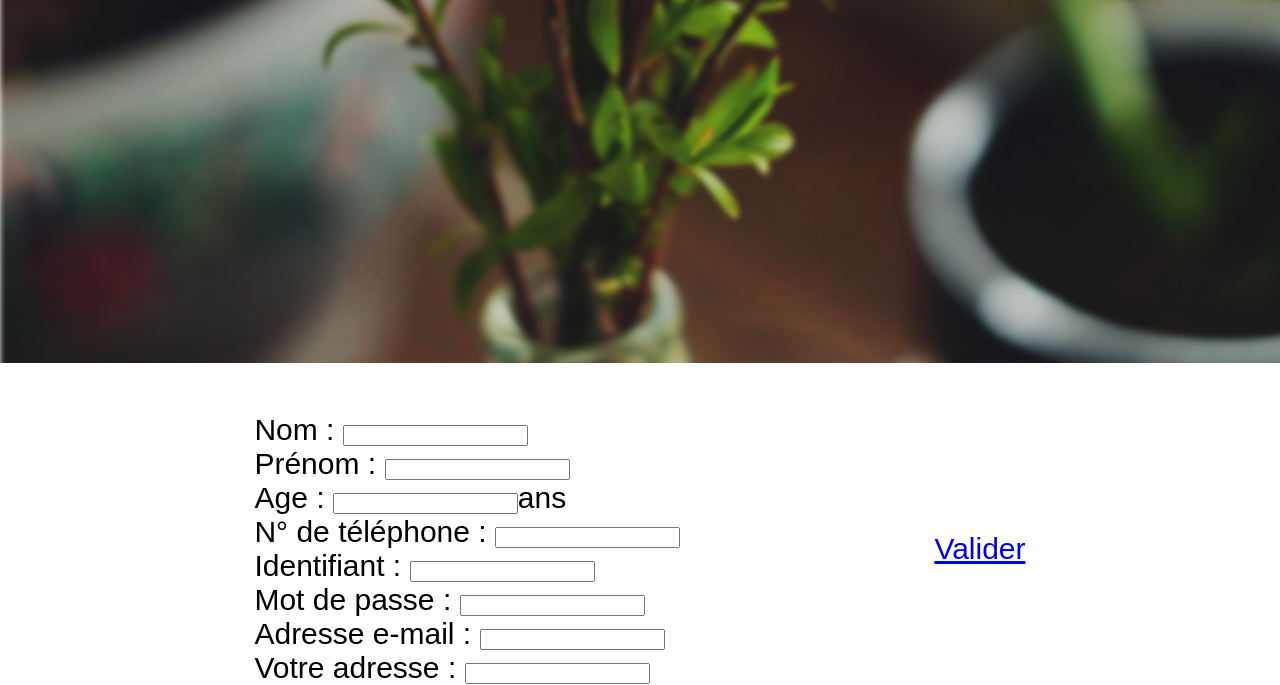
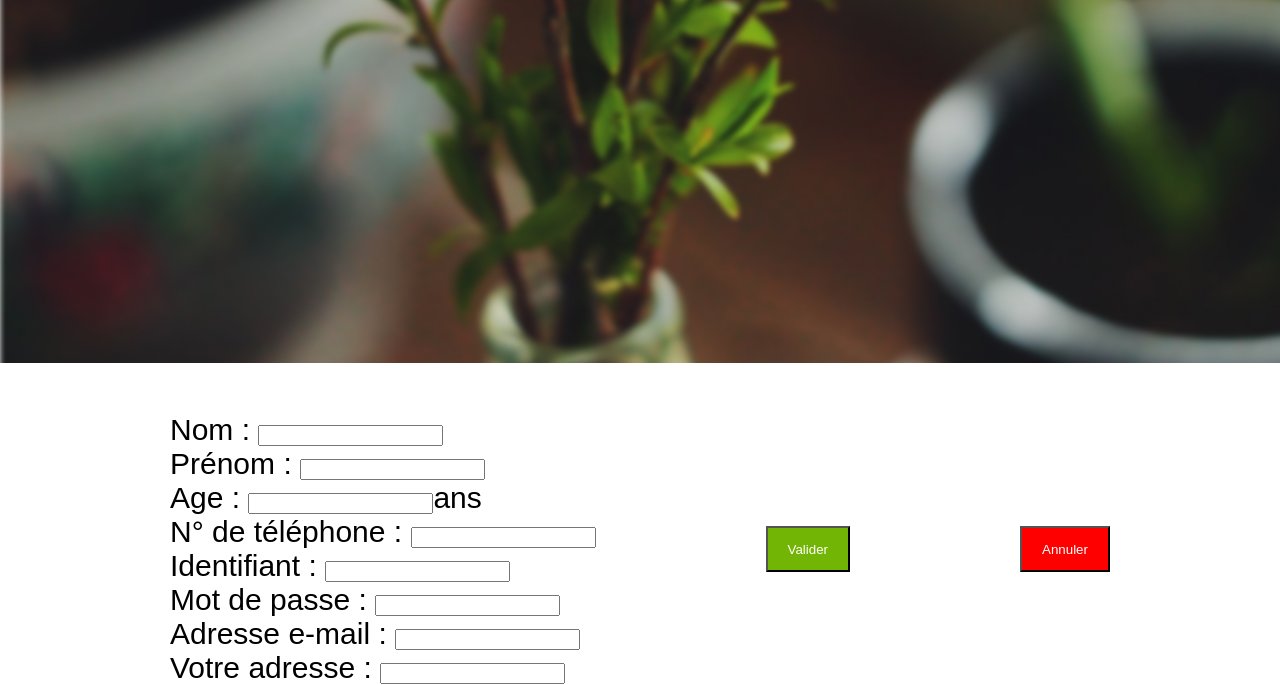
Before and after one commit to nathan42-dev/livraisondomicile, a plain HTML site: page index.html in a window 1280 px wide. Shown: the part 327-1012 px from the top of the page. Drawn offline with Linux system fonts and the light colour scheme.

Commit message:
Add files via upload

```diff
--- a/css/styles.css
+++ b/css/styles.css
@@ -51,3 +51,21 @@ section.top-page {
     margin-top: 50px;
 
 }
+
+.button {
+    background-color: #73b504;
+    color: white;
+    padding: 1em 1.5em;
+    position: relative;
+    text-decoration: none;
+    display: inline-block;
+}
+
+.button-annuler {
+    background-color: red;
+    color: white;
+    padding: 1em 1.5em;
+    position: relative;
+    text-decoration: none;
+    display: inline-block;
+}
--- a/index.html
+++ b/index.html
@@ -43,7 +43,8 @@
 
                 Votre adresse : <input class="option" type="text" name="adresse" id="adresse"><br>
             </form>
-            <a href="https://nathan42-dev.github.io/nathan42validation.github.io/">Valider</a>
+            <button class="button" onclick="window.location.href = 'https://nathan42-dev.github.io/nathan42validation.github.io/'">Valider</button>
+            <button class="button-annuler" onclick="window.location.href = 'https://natureetcie.go.yo.fr'">Annuler</button>
 
         </section>
 
```
